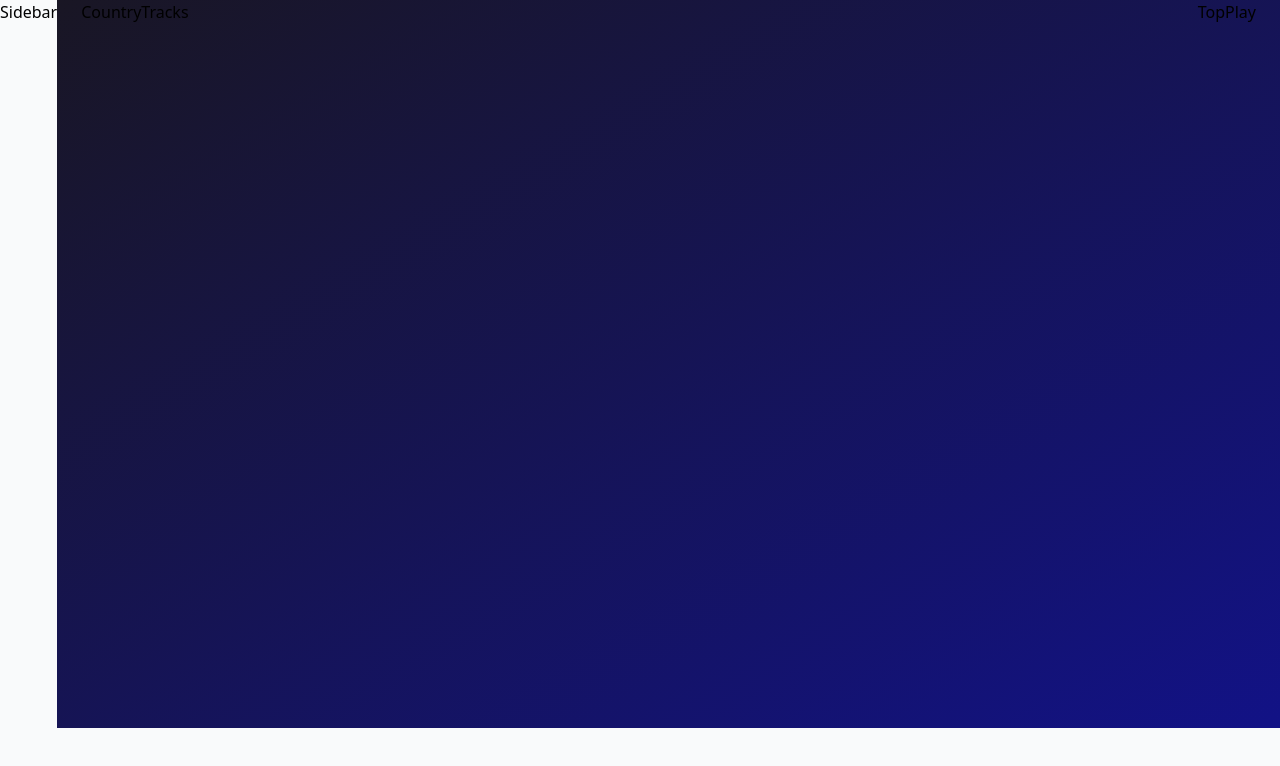
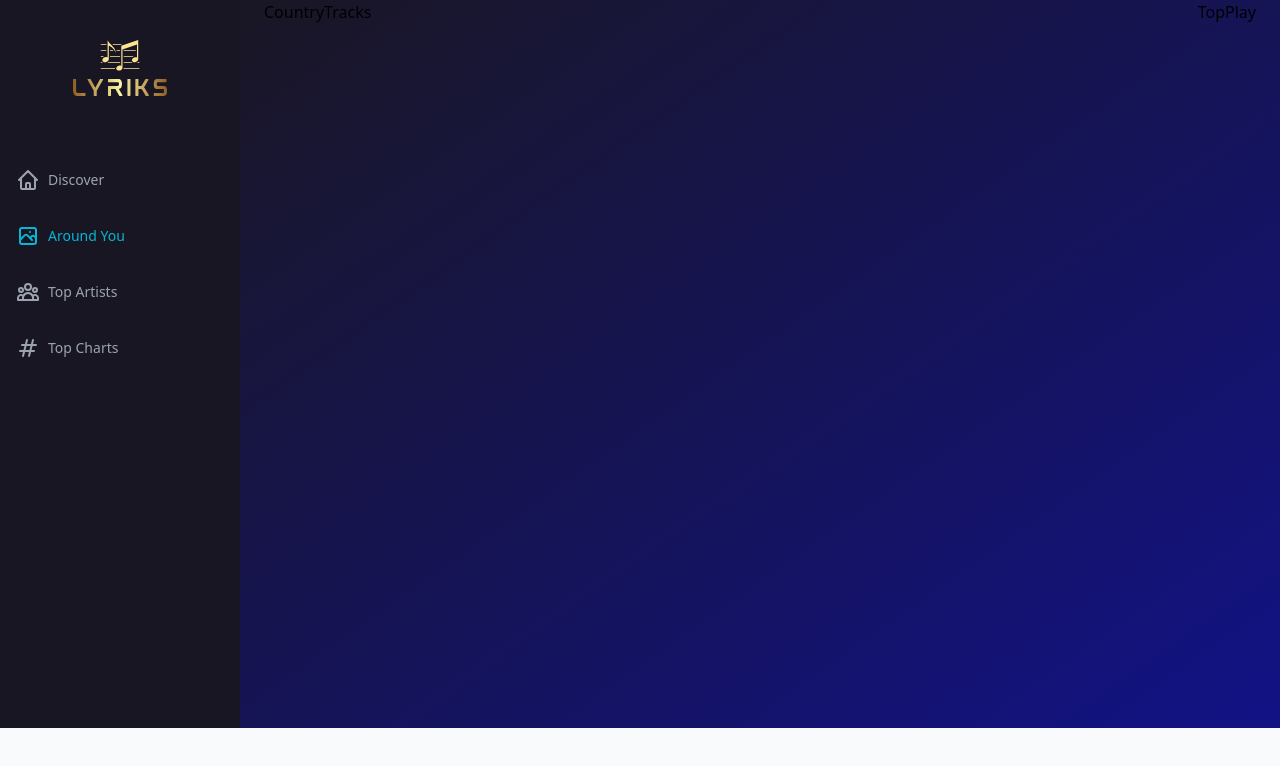
Before and after one commit to AlexanderAdedeji/groovey, a React (Vite) app: page /around-you in a window 1280 px wide. Shown: the top 766 px of the page. Built offline with nearby package versions, Linux system fonts and the light colour scheme.

Commit message:
sidebar component

```diff
--- a/src/components/Sidebar.jsx
+++ b/src/components/Sidebar.jsx
@@ -1,5 +1,62 @@
-const Sidebar = () => (
-  <div>Sidebar</div>
+import { useState } from "react";
+
+import { NavLink } from "react-router-dom";
+
+import { RiCloseLine } from "react-icons/ri";
+import { logo } from "../assets";
+import { links } from "../assets/constants";
+import { HiOutlineMenu } from "react-icons/hi";
+
+const NavLinks = ({ handleClick }) => (
+  <div className="mt-10">
+    {links.map((link) => (
+      <NavLink
+        key={link.name}
+        to={link.to}
+        onClick={() => handleClick && handleClick()}
+        className="flex flex-row justify-start items-center  my-8 text-sm font-medium text-gray-400 hover:text-cyan-400"
+      >
+        <link.icon className="w-6 h-6 mr-2" />
+        {link.name}
+      </NavLink>
+    ))}
+  </div>
 );
+const Sidebar = () => {
+  const [mobileMenuOpen, setMobileMenuOpen] = useState(false);
+  return (
+    <>
+      <div className="md:flex hidden flex-col w-[240px] py-10 px-4 bg-[#191624]">
+        <img src={logo} alt="logo" className="w-full h-14 object-contain" />
+
+        <NavLinks />
+      </div>
+
+      <div className="absolute md:hidden block top-6 right-3">
+        {mobileMenuOpen ? (
+          <RiCloseLine
+            className="w-6 h-6 text-white mr-2"
+            onClick={() => setMobileMenuOpen(false)}
+          />
+        ) : (
+          <HiOutlineMenu
+            className="w-6 h-6 text-white mr-2"
+            onClick={() => setMobileMenuOpen(true)}
+          />
+        )}
+      </div>
+
+      <div
+        className={`absolute top-0 h-screen w-2/3 bg-gradient-to-tl from-white/10 to-[#483dab] backdrop-blur-lg z-10 p-6 md:hidden smooth-transition ${
+          mobileMenuOpen ? "left-0" : "-left-full"
+        }`}
+      >
+        <img src={logo} alt="logo" className="w-full h-14 object-contain" />
+
+        <NavLinks handleClick={() => setMobileMenuOpen(false)} />
+      </div>
+    </>
+  );
+};
 
 export default Sidebar;
```
